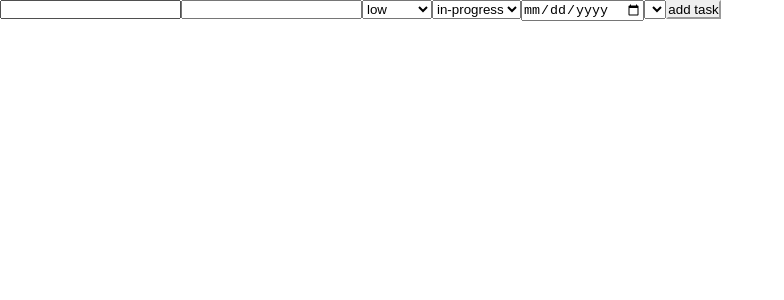
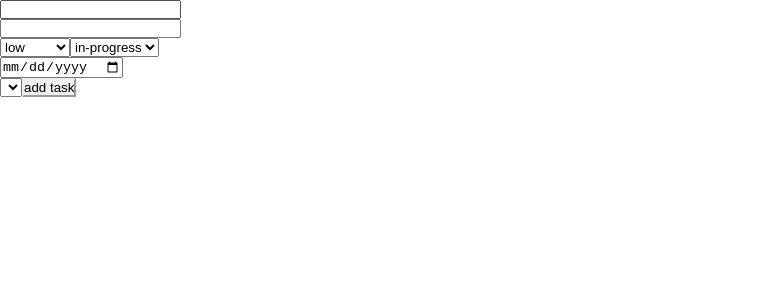
Before and after one commit to HasanKazemi/Team-Task-Management, a React (Vite) app: page /project/1 in a window 1280 px wide. Shown: the top 300 px of the page, without its empty margins (0-784 px from the left). Built offline with nearby package versions, Linux system fonts and the light colour scheme.

Commit message:
custom input addded to all form files and upgraded

```diff
--- a/package.json
+++ b/package.json
@@ -14,12 +14,14 @@
     "react": "^19.0.0",
     "react-dom": "^19.0.0",
     "react-redux": "^9.2.0",
-    "react-router-dom": "^6.10.0"
+    "react-router-dom": "^6.30.0"
   },
   "devDependencies": {
     "@eslint/js": "^9.22.0",
     "@types/react": "^19.0.10",
     "@types/react-dom": "^19.0.4",
+    "@types/react-redux": "^7.1.34",
+    "@types/react-router-dom": "^5.3.3",
     "@vitejs/plugin-react": "^4.3.4",
     "eslint": "^9.22.0",
     "eslint-plugin-react-hooks": "^5.2.0",
--- a/src/components/customInput.tsx
+++ b/src/components/customInput.tsx
@@ -2,22 +2,25 @@ import React from 'react';
 
 interface CustomInputProps {
   name: string;
-  value: string;
+  value?: string;
   placeholder?: string;
   onChange: (e: React.ChangeEvent<HTMLInputElement>) => void;
   required?: boolean;
+  type?: string;
+  id?: string;
 }
 
-const CustomInput: React.FC<CustomInputProps> = ({ name, value, placeholder, onChange, required }) => {
+const CustomInput: React.FC<CustomInputProps> = ({ name, value, placeholder, onChange, required, type,id }) => {
   return (
     <div>
       <input
-        type="text"
+        type={type || 'text'}
         name={name}
         value={value}
         placeholder={placeholder}
         onChange={onChange}
         required={required}
+        id={id}
       />
     </div>
   );
--- a/src/pages/AddProjectPage.tsx
+++ b/src/pages/AddProjectPage.tsx
@@ -2,6 +2,8 @@ import React, { useState } from 'react'
 import { useDispatch, useSelector } from 'react-redux'
 import { addProject } from '../redux/slices/ProjectSlice'
 import { Project } from '../types'
+import CustomInput from '../components/customInput';
+
 
 const AddProjectPage:React.FC = () => {
 
@@ -27,7 +29,7 @@ const AddProjectPage:React.FC = () => {
         <form onSubmit={handleSubmit}>
             <div>
                 <label htmlFor="title">project title</label>
-                <input type="text" name="title" id="title" value={title} onChange={(e)=>setTitle(e.target.value)} />
+                <CustomInput type="text" name="title" id="title" value={title} onChange={(e)=>setTitle(e.target.value)} />
             </div>
             <div>
                 <label htmlFor="description">description</label>
--- a/src/pages/Dashboard.tsx
+++ b/src/pages/Dashboard.tsx
@@ -1,6 +1,7 @@
 import { useSelector } from "react-redux"
 import { Project, User } from "../types"
 import { Link } from "react-router-dom"
+
 
 const Dashboard = () => {
 const users = useSelector((state: { users: User[] }) => state.users)
--- a/src/pages/TasksPage.tsx
+++ b/src/pages/TasksPage.tsx
@@ -3,6 +3,8 @@ import { useDispatch, useSelector } from 'react-redux';
 import { useParams } from 'react-router-dom'
 import { Project, Task, User } from '../types';
 import { addTask } from '../redux/slices/TaskSlice';
+import CustomInput from '../components/customInput';
+
 
 const TasksPage:React.FC = () => {
     const params = useParams()
@@ -50,8 +52,8 @@ const TasksPage:React.FC = () => {
     <div>
         <h1>{thisProject?.title}</h1>
         <form onSubmit={handleSubmit}>
-            <input type="text" name="title" id="title" onChange={handleChange} />
-            <input type="text" name="description" id="description"  onChange={handleChange}/>
+            <CustomInput type="text" name="title" id="title" onChange={handleChange} />
+            <CustomInput type="text" name="description" id="description"  onChange={handleChange}/>
             <select name="priority" id="priority" defaultValue="low" onChange={handleChange}>
                 <option value="low">low</option>
                 <option value="medium">medium</option>
@@ -61,7 +63,7 @@ const TasksPage:React.FC = () => {
                 <option value="in-progress">in-progress</option>
                 <option value="done">done</option>
             </select>
-            <input type="date" name="deadline" id="deadline" onChange={handleChange}/>
+            <CustomInput type="date" name="deadline" id="deadline" onChange={handleChange}/>
             <select name="assingedUserId" id="assingedUserId" defaultValue={1} onChange={handleChange}>
                 {users.map(user => (
                     <option value={user.id}>{user.name}</option>
```
Also changed, not shown: 1 other file (tests, documents, lock files or other folders).
